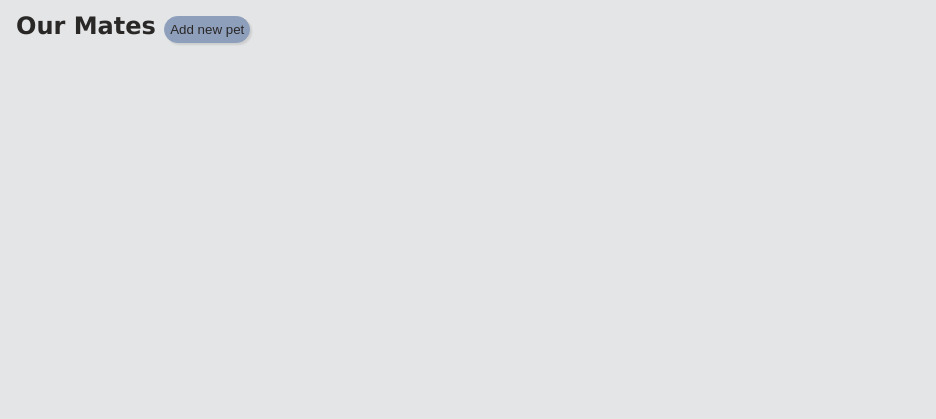
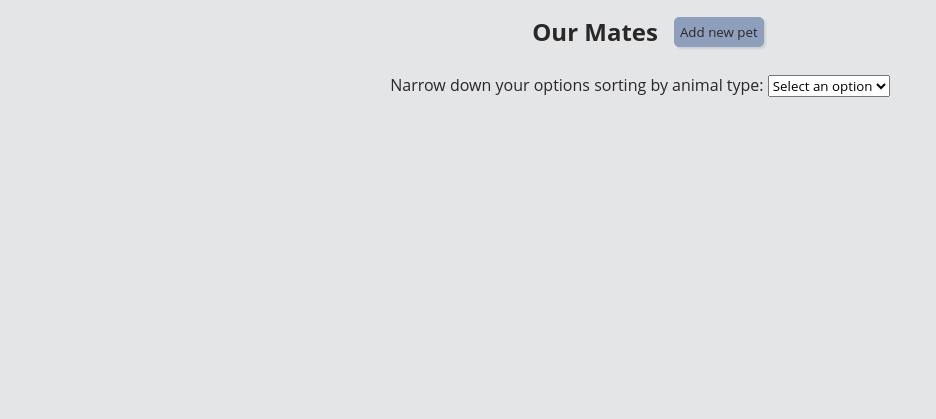
Before and after one commit to poradaT/adopt_me, a Flask app: page / in a window 1280 px wide. Shown: the part 381-800 px from the top of the page, without its empty margins (0-936 px from the left). Run offline with Flask 2, Linux system fonts and the light colour scheme; the visitor is signed in with stand-in values (Sample User, id 1); data that the repository does not hold is empty; some libraries are stand-ins or nearby versions.

Commit message:
Add sort bar

```diff
--- a/app.py
+++ b/app.py
@@ -11,8 +11,9 @@ if __name__ == "__main__":
 
 @app.route('/')
 def index():
-    pet_list = get_all_pets()
-    return render_template('pet.html', pet_list=pet_list, user_name = session.get('user_name', 'UNKNOWN'), user_status = session.get('user_status'))
+    sort_by = request.args.get('type')
+    pet_list = get_all_pets(sort_by)
+    return render_template('pet.html', pet_list=pet_list, type=sort_by, user_name = session.get('user_name', 'UNKNOWN'), user_status = session.get('user_status'))
 
 @app.route('/create')
 def add_pet():
--- a/models/pet.py
+++ b/models/pet.py
@@ -1,7 +1,14 @@
 from db import sql_select, sql_write, sql_select_one
 
-def get_all_pets():
-    pet_items = sql_select('SELECT id, image_url, name, type, breed, sex, size, colour, age FROM pet_list;')
+def get_all_pets(sort_by):
+    if sort_by == 'dog':
+        pet_items = sql_select("SELECT id, image_url, name, type, breed, sex, size, colour, age FROM pet_list WHERE type='dog';")
+    elif sort_by == 'cat':
+        pet_items = sql_select("SELECT id, image_url, name, type, breed, sex, size, colour, age FROM pet_list WHERE type='cat';")
+    elif sort_by == 'all' :
+        pet_items = sql_select('SELECT id, image_url, name, type, breed, sex, size, colour, age FROM pet_list;')
+    else :
+        pet_items = sql_select('SELECT id, image_url, name, type, breed, sex, size, colour, age FROM pet_list;')
     return pet_items
 
 def insert_pet(image_url, name, type, breed, sex, size, colour, age):
--- a/static/styles.css
+++ b/static/styles.css
@@ -1,11 +1,12 @@
 * {
     margin: 0;
+    font-family: "Open Sans", sans-serif;
 }
 
 body {
     color: rgb(42, 39, 39);
     background-color:rgb(228, 229, 230);
-    font-family: 'Lucida Sans', 'Lucida Sans Regular', 'Lucida Grande', 'Lucida Sans Unicode', Geneva, Verdana, sans-serif;
+
 }
 
 h2, p{
@@ -45,6 +46,7 @@ nav a {
 }
 
 .header h1 {
+    font-weight: lighter;
     position: absolute;
     top: -3rem;
     left: 50%;
@@ -86,7 +88,7 @@ a {
 
 button {
     color:rgb(42, 39, 39);
-    border-radius: 15px;
+    border-radius: 5px;
     background-color: rgb(142, 159, 188);
     border: 1px solid rgb(142, 159, 188);
     box-shadow: 2px 2px 2px rgba(0, 0, 0, 0.1);
@@ -105,8 +107,8 @@ button {
     width: 100%;
     height: auto;
     object-fit: cover;
-    border-top-left-radius: 10px;
-    border-top-right-radius: 10px;
+    border-top-left-radius: 5px;
+    border-top-right-radius: 5px;
     box-shadow: 0px 0px 10px rgba(0, 0, 0, 0.5);
   }
 
@@ -118,8 +120,8 @@ button {
 
 .gallery p {
     background-color: white;
-    border-bottom-left-radius: 10px;
-    border-bottom-right-radius: 10px;
+    border-bottom-left-radius: 5px;
+    border-bottom-right-radius: 5px;
     padding: 10px;
     margin: 0;
     margin-top: -7px;
@@ -131,3 +133,16 @@ button {
     gap: 20px;
     margin: 20px;
 }
+
+.text_above_sort {
+    display: flex;
+	align-items: center;
+	justify-content: center;
+}
+
+.sort-bar {
+    display: flex;
+	align-items: center;
+	justify-content: center;
+	margin-top: 10px;
+  }
--- a/templates/layout.html
+++ b/templates/layout.html
@@ -18,11 +18,11 @@
     </nav>
 
     <div class="header">
-        <h1>Adopt Me</h1>
-        <span class="head">ADOPT ME</span>  </br>
+        <h1>ADOPT ME</h1>
+        <span class="head">A perfect match</span>  </br>
         <span class="sub-head">
             Life is better with paws! Adopt a pet and add some extra love, laughter, and cuddles to your life.
-            Give a homeless animal a chance and find your new best friend today!
+            </br>Give a homeless animal a chance and find your new best friend today!
         </span>
 
         <form action="/logout" method="post">
--- a/templates/pet.html
+++ b/templates/pet.html
@@ -6,12 +6,24 @@
 
 {% block main %}
 
-<p>
-<h2>Our Mates
+<div class="text_above_sort">
+<h2>Our Mates</h2>
 {% if session.get('user_name') %}
 <button><a href="/create">Add new pet</a></button>
 {% endif %}
-</h2>
+</div>
+
+<div class="sort-bar">
+    <form method="get">
+    <label for="sort_by" class="sort">Narrow down your options sorting by animal type:</label>
+      <select name="type" onchange="this.form.submit()">
+        <option value="">Select an option</option>
+        <option value="dog" {% if type == 'dog' %}selected{% endif %}>dogs</option>
+        <option value="cat" {% if type == 'cat' %}selected{% endif %}>cats</option>
+        <option value="all" {% if type == 'all' %}selected{% endif %}>all type</option>
+      </select>
+    </form>
+</div>
 
 <div class = "gallery">
     {% for item in pet_list %}
```
